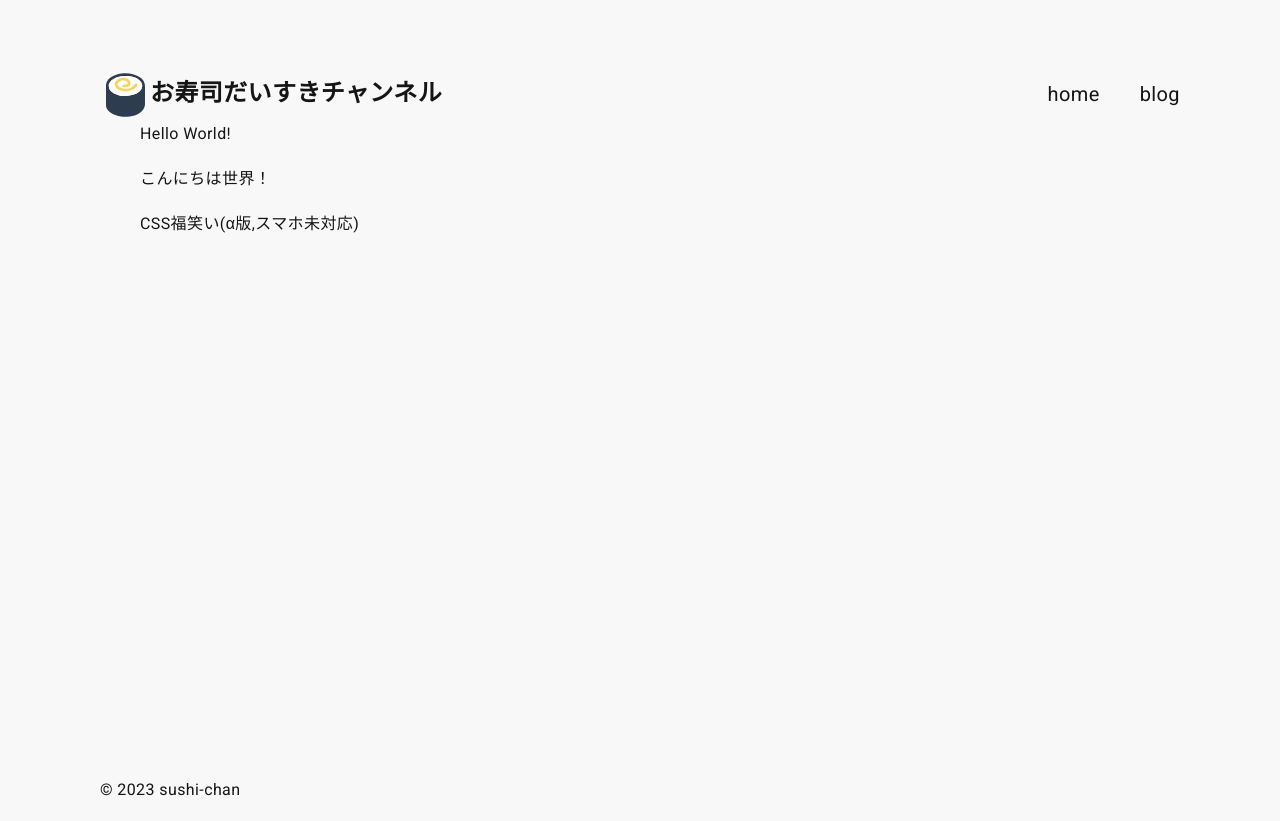
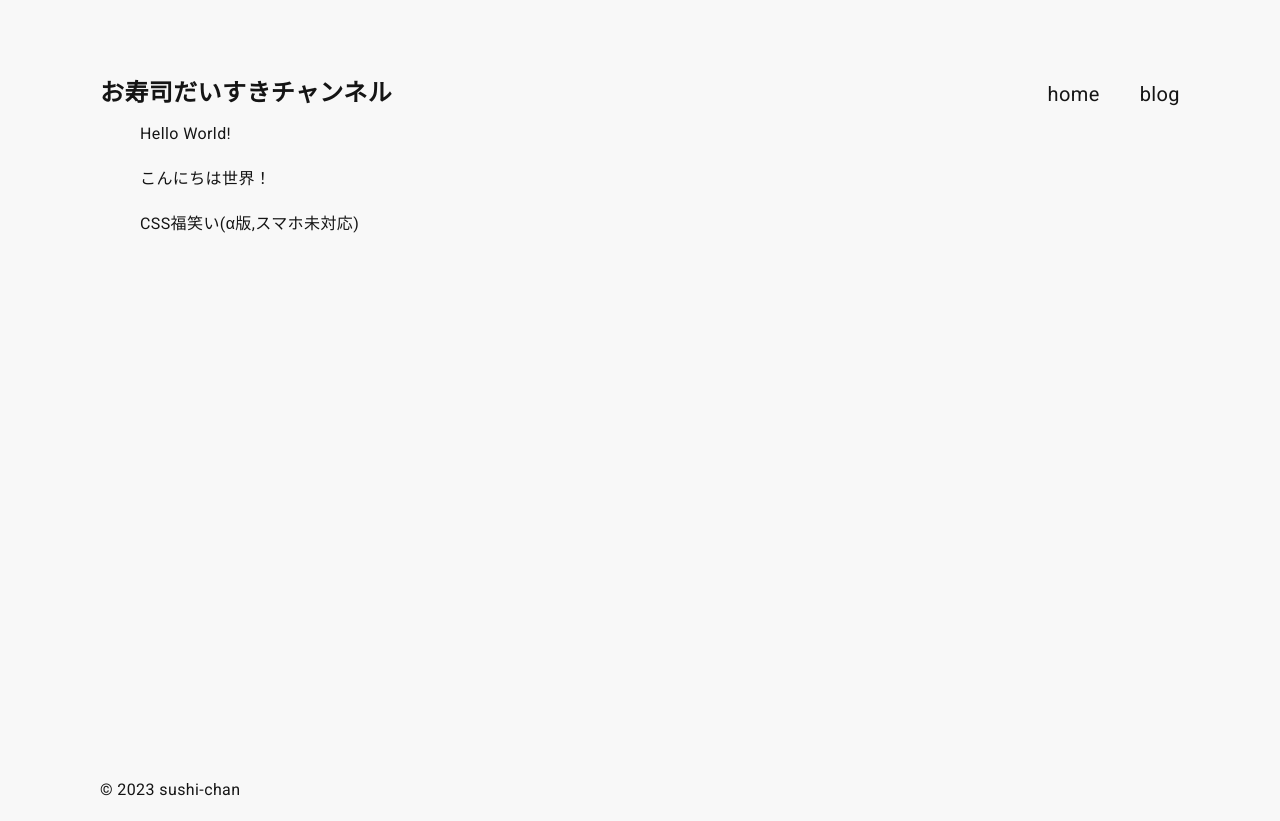
Before and after one commit to sushichan044/old.sushichan.live, a Next.js app: page / in a window 1280 px wide. Built offline with nearby package versions, Linux system fonts and the light colour scheme.

Commit message:
🔥 Remove icon from header

```diff
--- a/components/layout/header.tsx
+++ b/components/layout/header.tsx
@@ -1,16 +1,16 @@
-import Image from 'next/image'
+// import Image from 'next/image'
 import Link from 'next/link'
 
 import styles from '@/components/layout/header.module.scss'
 import NavigationMenu from '@/components/navigation/navigationMenu'
-import LogoSvg from '@/public/logo.svg'
+// import LogoSvg from '@/public/logo.svg'
 
 const Header = () => {
   return (
     <header className={styles.container}>
       <div className={styles['header-inside']}>
         <Link className={styles.hero} href="/">
-          <Image alt="site logo" height={50} src={LogoSvg} width={50} />
+          {/* <Image alt="site logo" height={50} src={LogoSvg} width={50} /> */}
           <p className={styles.title}>お寿司だいすきチャンネル</p>
         </Link>
 
```
